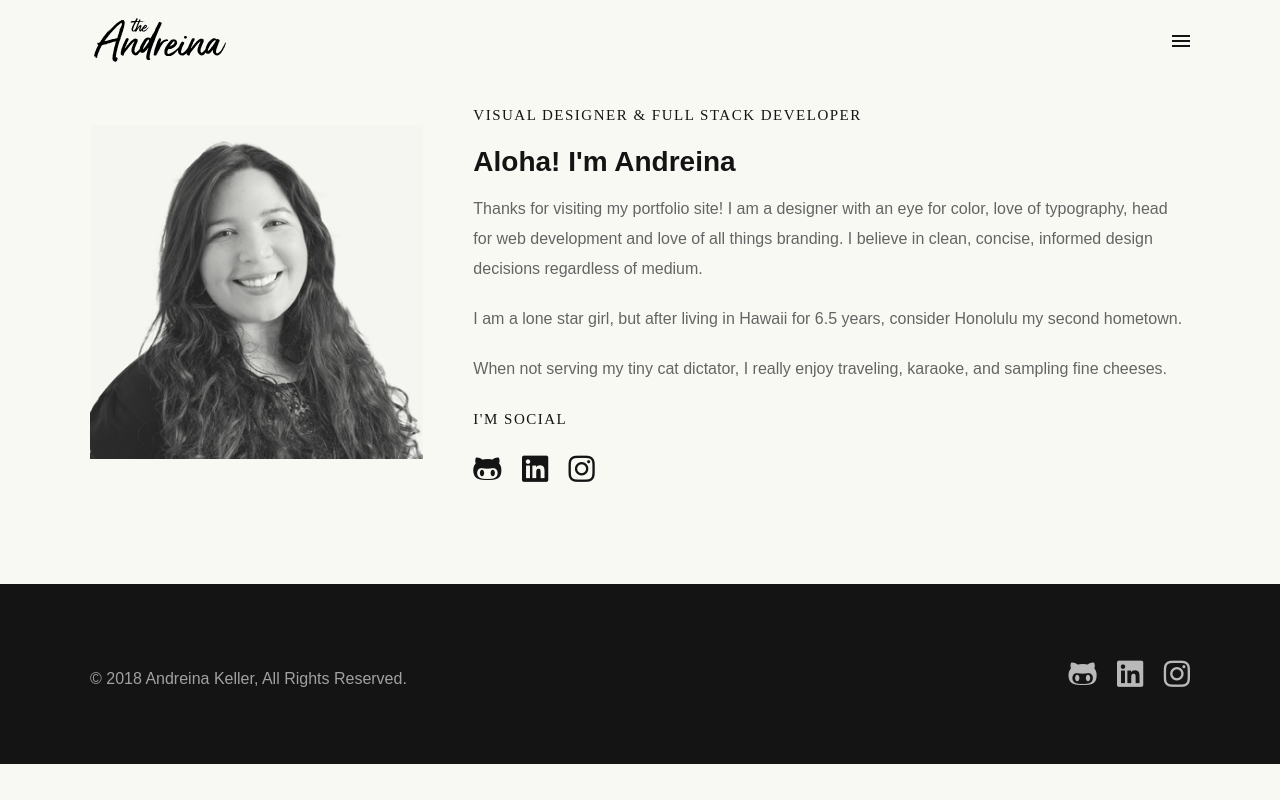
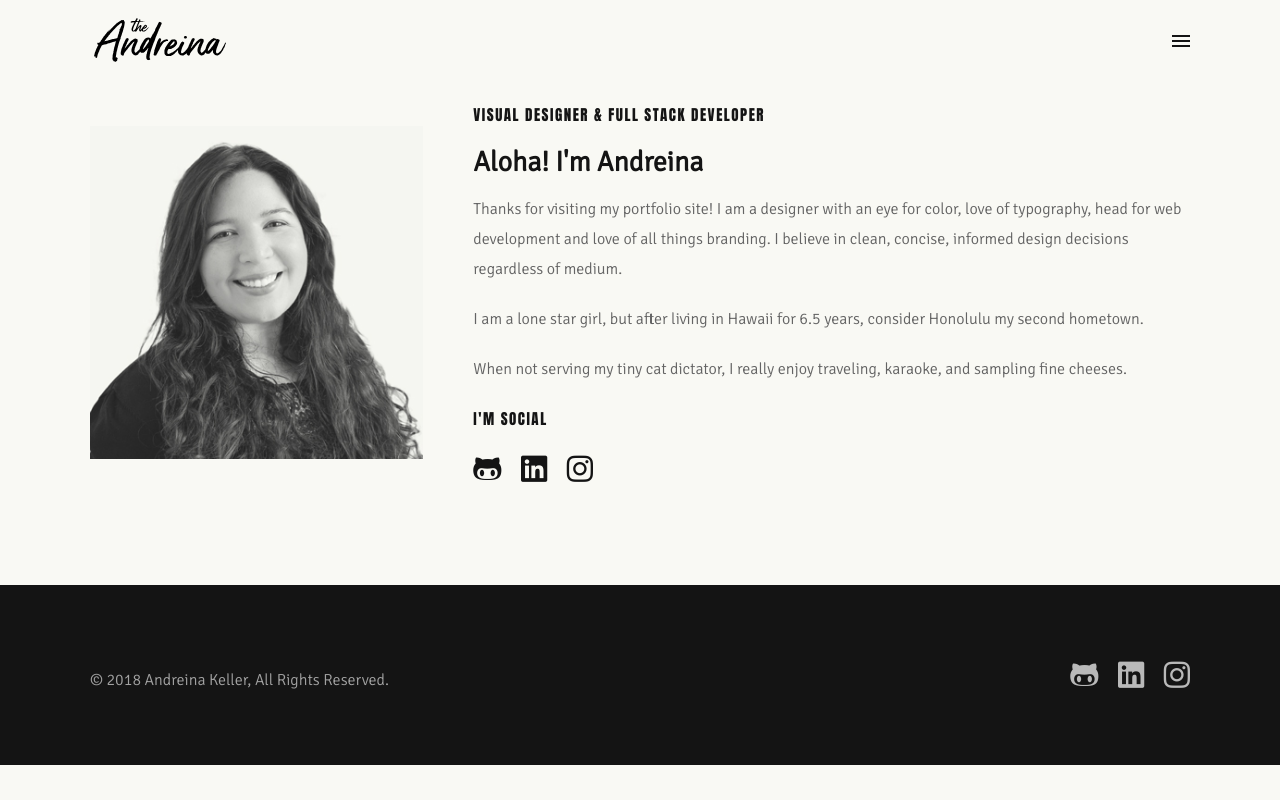
Before and after one commit to coolcaliente/TheAndreina, a plain HTML site: page about.html in a window 1280 px wide. Drawn offline with Linux system fonts and the light colour scheme; some packages are replaced by stand-ins of ours.

Commit message:
added google fonts link

```diff
--- a/about.html
+++ b/about.html
@@ -18,6 +18,8 @@
     <!-- Fonts/Icons -->
     <link href="./assets/plugins/font-awesome/css/all.css" rel="stylesheet">
     <link href="./assets/plugins/themify/themify-icons.min.css" rel="stylesheet">
+    <link href="./assets/plugins/themify/themify-icons.min.css" rel="stylesheet">
+    <link href="https://fonts.googleapis.com/css?family=Anton|Signika:300" rel="stylesheet">
 </head>
 
 <body data-preloader="2">
```
